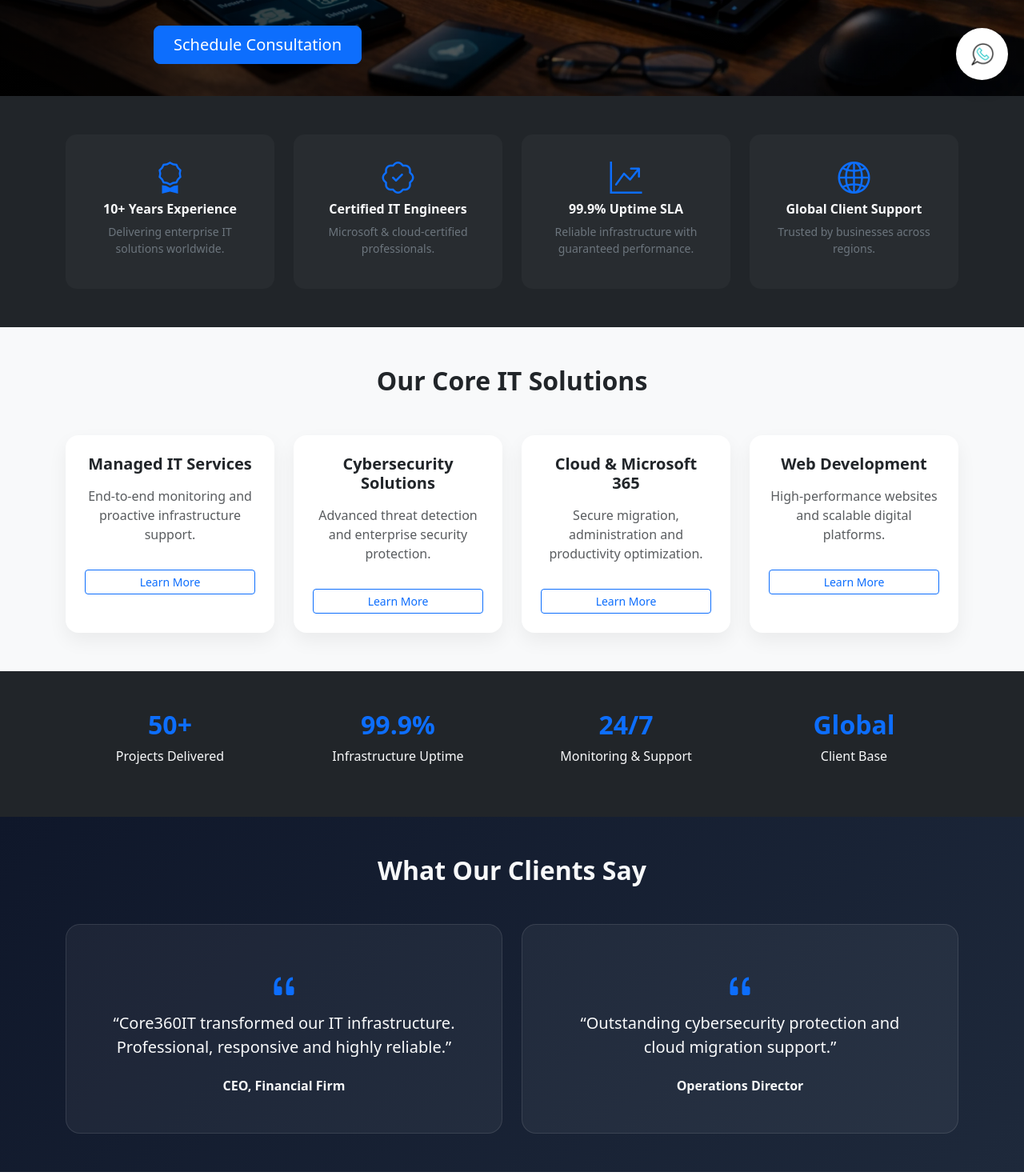
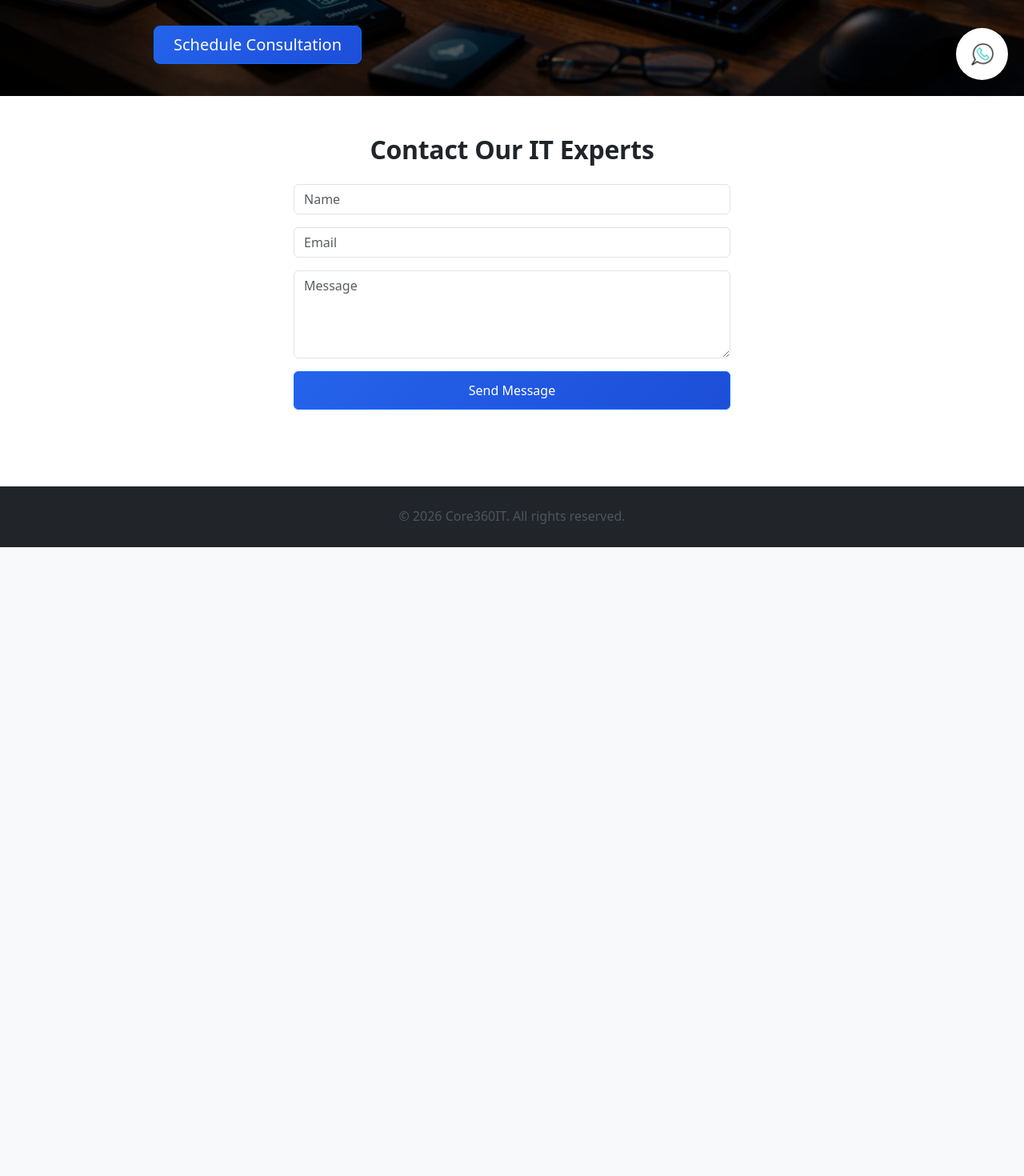
Before and after one commit to edoucevisio/core360itunderconstruction, a Next.js app: page / in a window 1280 px wide. Shown: the part 680-2150 px from the top of the page at 80% size. After the commit the page ends 1364 px from the top, so only its background shows below. Built offline with nearby package versions, Linux system fonts and the light colour scheme.

Commit message:
Update Global.css & app/page.js new button after send email

```diff
--- a/app/globals.css
+++ b/app/globals.css
@@ -1,10 +1,186 @@
+/* ================= GLOBAL RESET ================= */
 
-html, body {
+html,
+body {
   margin: 0;
   padding: 0;
   scroll-behavior: smooth;
+  background-color: #f8f9fa;
 }
 
 body {
-  font-family: Arial, Helvetica, sans-serif;
+  font-family: "Inter", -apple-system, BlinkMacSystemFont, "Segoe UI",
+    Roboto, Oxygen, Ubuntu, Cantarell, sans-serif;
+  color: #1f2937;
+  -webkit-font-smoothing: antialiased;
+  -moz-osx-font-smoothing: grayscale;
 }
+
+/* ================= TYPOGRAPHY ================= */
+
+h1,
+h2,
+h3,
+h4,
+h5,
+h6 {
+  font-weight: 700;
+  letter-spacing: -0.3px;
+}
+
+p {
+  line-height: 1.7;
+  color: #4b5563;
+}
+
+/* ================= BUTTONS ================= */
+
+.btn-primary {
+  background: linear-gradient(135deg, #2563eb, #1d4ed8);
+  border: none;
+  transition: all 0.3s ease;
+}
+
+.btn-primary:hover {
+  transform: translateY(-2px);
+  box-shadow: 0 10px 25px rgba(37, 99, 235, 0.4);
+}
+
+.btn-outline-primary {
+  transition: all 0.3s ease;
+}
+
+.btn-outline-primary:hover {
+  background: #2563eb;
+  color: #fff;
+  transform: translateY(-2px);
+}
+
+/* ================= CARDS ================= */
+
+.card {
+  transition: all 0.3s ease;
+}
+
+.card:hover {
+  transform: translateY(-6px);
+  box-shadow: 0 20px 40px rgba(0, 0, 0, 0.08);
+}
+
+/* ================= SECTIONS ================= */
+
+section {
+  padding-top: 80px;
+  padding-bottom: 80px;
+}
+
+/* ================= FORMS ================= */
+
+.form-control {
+  border-radius: 10px;
+  padding: 12px 14px;
+  border: 1px solid #e5e7eb;
+  transition: all 0.2s ease;
+}
+
+.form-control:focus {
+  border-color: #2563eb;
+  box-shadow: 0 0 0 3px rgba(37, 99, 235, 0.15);
+}
+
+/* ================= TOAST NOTIFICATIONS ================= */
+
+.custom-toast {
+  position: fixed;
+  top: 100px;
+  right: 30px;
+  padding: 16px 22px;
+  border-radius: 14px;
+  color: white;
+  backdrop-filter: blur(10px);
+  box-shadow: 0 15px 35px rgba(0, 0, 0, 0.3);
+  animation: slideIn 0.4s ease forwards;
+  z-index: 9999;
+}
+
+.custom-toast.success {
+  background: linear-gradient(135deg, #198754, #20c997);
+}
+
+.custom-toast.error {
+  background: linear-gradient(135deg, #dc3545, #ff4d6d);
+}
+
+.toast-content {
+  display: flex;
+  align-items: center;
+  gap: 10px;
+  font-weight: 500;
+  font-size: 15px;
+}
+
+.toast-content i {
+  font-size: 18px;
+}
+
+@keyframes slideIn {
+  from {
+    transform: translateX(50px);
+    opacity: 0;
+  }
+  to {
+    transform: translateX(0);
+    opacity: 1;
+  }
+}
+
+/* ================= WHATSAPP FLOAT BUTTON ================= */
+
+a[href*="wa.me"] div {
+  transition: all 0.3s ease;
+}
+
+a[href*="wa.me"]:hover div {
+  transform: scale(1.1);
+  box-shadow: 0 12px 30px rgba(0, 0, 0, 0.35);
+}
+
+/* ================= HERO TEXT IMPROVEMENT ================= */
+
+.carousel-caption h1 {
+  text-shadow: 0 4px 20px rgba(0, 0, 0, 0.6);
+}
+
+.carousel-caption p {
+  text-shadow: 0 2px 10px rgba(0, 0, 0, 0.6);
+}
+
+/* ================= PREMIUM TESTIMONIAL CARDS ================= */
+
+section .p-5 {
+  transition: all 0.3s ease;
+}
+
+section .p-5:hover {
+  transform: translateY(-5px);
+  border: 1px solid rgba(255, 255, 255, 0.2);
+}
+
+/* ================= SCROLLBAR ================= */
+
+::-webkit-scrollbar {
+  width: 8px;
+}
+
+::-webkit-scrollbar-track {
+  background: #f1f5f9;
+}
+
+::-webkit-scrollbar-thumb {
+  background: #2563eb;
+  border-radius: 4px;
+}
+
+::-webkit-scrollbar-thumb:hover {
+  background: #1d4ed8;
+}
--- a/app/page.js
+++ b/app/page.js
@@ -1,9 +1,45 @@
 "use client";
 
+import { useState } from "react";
 import Navbar from "../components/Navbar";
 import Footer from "../components/Footer";
 
 export default function Home() {
+  const [loading, setLoading] = useState(false);
+  const [toast, setToast] = useState(null);
+
+  const handleSubmit = async (e) => {
+    e.preventDefault();
+    setLoading(true);
+
+    const formData = new FormData(e.target);
+
+    try {
+      const res = await fetch("/api/contact", {
+        method: "POST",
+        headers: { "Content-Type": "application/json" },
+        body: JSON.stringify({
+          name: formData.get("name"),
+          email: formData.get("email"),
+          message: formData.get("message"),
+        }),
+      });
+
+      if (res.ok) {
+        setToast({ type: "success", message: "Message sent successfully!" });
+        e.target.reset();
+      } else {
+        setToast({ type: "error", message: "Something went wrong." });
+      }
+    } catch (err) {
+      setToast({ type: "error", message: "Network error. Please try again." });
+    }
+
+    setLoading(false);
+
+    setTimeout(() => setToast(null), 3500);
+  };
+
   return (
     <>
       <Navbar />
@@ -44,239 +80,16 @@ export default function Home() {
         </div>
       </div>
 
-      {/* ================= AUTHORITY STRIP ================= */}
-      <section className="py-5 bg-dark text-light">
-        <div className="container">
-          <div className="row text-center g-4">
-
-            {[
-              {
-                icon: "bi-award",
-                title: "10+ Years Experience",
-                text: "Delivering enterprise IT solutions worldwide.",
-              },
-              {
-                icon: "bi-patch-check",
-                title: "Certified IT Engineers",
-                text: "Microsoft & cloud-certified professionals.",
-              },
-              {
-                icon: "bi-graph-up-arrow",
-                title: "99.9% Uptime SLA",
-                text: "Reliable infrastructure with guaranteed performance.",
-              },
-              {
-                icon: "bi-globe2",
-                title: "Global Client Support",
-                text: "Trusted by businesses across regions.",
-              },
-            ].map((item, index) => (
-              <div key={index} className="col-md-3">
-                <div
-                  className="p-4 h-100"
-                  style={{
-                    background: "rgba(255,255,255,0.03)",
-                    borderRadius: "14px",
-                  }}
-                >
-                  <i className={`bi ${item.icon} fs-1 text-primary mb-3`}></i>
-                  <h6 className="fw-bold">{item.title}</h6>
-                  <p className="small text-secondary">{item.text}</p>
-                </div>
-              </div>
-            ))}
-
-          </div>
-        </div>
-      </section>
-
-      {/* ================= SERVICES ================= */}
-      <section id="services" className="py-5 bg-light">
-        <div className="container">
-          <h2 className="text-center mb-5 fw-bold">
-            Our Core IT Solutions
-          </h2>
-
-          <div className="row g-4">
-
-            {[
-              {
-                title: "Managed IT Services",
-                text: "End-to-end monitoring and proactive infrastructure support.",
-                link: "/managed-it-services",
-              },
-              {
-                title: "Cybersecurity Solutions",
-                text: "Advanced threat detection and enterprise security protection.",
-                link: "/cybersecurity",
-              },
-              {
-                title: "Cloud & Microsoft 365",
-                text: "Secure migration, administration and productivity optimization.",
-                link: "/cloud-microsoft-365",
-              },
-              {
-                title: "Web Development",
-                text: "High-performance websites and scalable digital platforms.",
-                link: "/web-development",
-              },
-            ].map((service, index) => (
-              <div key={index} className="col-md-3">
-                <div
-                  className="card h-100 border-0 p-4 text-center"
-                  style={{
-                    borderRadius: "16px",
-                    boxShadow: "0 10px 25px rgba(0,0,0,0.06)",
-                  }}
-                >
-                  <h5 className="fw-bold mb-3">{service.title}</h5>
-                  <p className="text-muted">{service.text}</p>
-                  <a
-                    href={service.link}
-                    className="btn btn-outline-primary btn-sm mt-3"
-                  >
-                    Learn More
-                  </a>
-                </div>
-              </div>
-            ))}
-
-          </div>
-        </div>
-      </section>
-
-      {/* ================= STATS ================= */}
-      <section className="py-5 bg-dark text-light text-center">
-        <div className="container">
-          <div className="row g-4">
-
-            <div className="col-md-3">
-              <h2 className="fw-bold text-primary">50+</h2>
-              <p>Projects Delivered</p>
-            </div>
-
-            <div className="col-md-3">
-              <h2 className="fw-bold text-primary">99.9%</h2>
-              <p>Infrastructure Uptime</p>
-            </div>
-
-            <div className="col-md-3">
-              <h2 className="fw-bold text-primary">24/7</h2>
-              <p>Monitoring & Support</p>
-            </div>
-
-            <div className="col-md-3">
-              <h2 className="fw-bold text-primary">Global</h2>
-              <p>Client Base</p>
-            </div>
-
-          </div>
-        </div>
-      </section>
-
-      {/* ================= PREMIUM TESTIMONIALS ================= */}
-      <section
-        className="py-5 text-light"
-        style={{
-          background: "linear-gradient(135deg, #0f172a, #1e293b)",
-        }}
-      >
-        <div className="container text-center">
-          <h2 className="fw-bold mb-5">
-            What Our Clients Say
-          </h2>
-
-          <div className="row g-4 justify-content-center">
-
-            <div className="col-md-6">
-              <div
-                className="p-5 h-100"
-                style={{
-                  background: "rgba(255,255,255,0.05)",
-                  borderRadius: "18px",
-                  border: "1px solid rgba(255,255,255,0.1)",
-                }}
-              >
-                <i className="bi bi-quote fs-1 text-primary mb-3"></i>
-
-                <p className="fs-5 text-light">
-                  “Core360IT transformed our IT infrastructure.
-                  Professional, responsive and highly reliable.”
-                </p>
-
-                <div className="mt-4">
-                  <h6 className="fw-bold mb-0">
-                    CEO, Financial Firm
-                  </h6>
-                </div>
-              </div>
-            </div>
-
-            <div className="col-md-6">
-              <div
-                className="p-5 h-100"
-                style={{
-                  background: "rgba(255,255,255,0.05)",
-                  borderRadius: "18px",
-                  border: "1px solid rgba(255,255,255,0.1)",
-                }}
-              >
-                <i className="bi bi-quote fs-1 text-primary mb-3"></i>
-
-                <p className="fs-5 text-light">
-                  “Outstanding cybersecurity protection and cloud
-                  migration support.”
-                </p>
-
-                <div className="mt-4">
-                  <h6 className="fw-bold mb-0">
-                    Operations Director
-                  </h6>
-                </div>
-              </div>
-            </div>
-
-          </div>
-        </div>
-      </section>
-
       {/* ================= CONTACT ================= */}
       <section id="contact" className="py-5">
         <div className="container">
           <h2 className="text-center mb-4 fw-bold">
             Contact Our IT Experts
           </h2>
+
           <div className="row justify-content-center">
             <div className="col-md-6">
-        <form
-          onSubmit={async (e) => {
-            e.preventDefault();
-
-            const formData = new FormData(e.target);
-
-            const res = await fetch("/api/contact", {
-              method: "POST",
-              headers: {
-                "Content-Type": "application/json",
-              },
-              body: JSON.stringify({
-                name: formData.get("name"),
-                email: formData.get("email"),
-                message: formData.get("message"),
-              }),
-            });
-
-            const data = await res.json();
-            console.log(data);
-
-            if (res.ok) {
-              alert("Message sent successfully!");
-              e.target.reset();
-            } else {
-              alert("Something went wrong.");
-            }
-          }}
-        >
+              <form onSubmit={handleSubmit}>
                 <input
                   name="name"
                   className="form-control mb-3"
@@ -298,13 +111,41 @@ export default function Home() {
                   required
                 ></textarea>
 
-          <button type="submit" className="btn btn-primary w-100">
-            Send Message
+                <button
+                  type="submit"
+                  className="btn btn-primary w-100 d-flex justify-content-center align-items-center"
+                  disabled={loading}
+                  style={{ height: "48px" }}
+                >
+                  {loading ? (
+                    <>
+                      <span className="spinner-border spinner-border-sm me-2"></span>
+                      Sending...
+                    </>
+                  ) : (
+                    "Send Message"
+                  )}
                 </button>
               </form>
             </div>
           </div>
         </div>
+
+        {/* Toast Notification */}
+        {toast && (
+          <div className={`custom-toast ${toast.type}`}>
+            <div className="toast-content">
+              <i
+                className={`bi ${
+                  toast.type === "success"
+                    ? "bi-check-circle-fill"
+                    : "bi-x-circle-fill"
+                }`}
+              ></i>
+              <span>{toast.message}</span>
+            </div>
+          </div>
+        )}
       </section>
 
       {/* ================= WHATSAPP ================= */}
```
Lines whose indentation alone changed are shown as unchanged.
